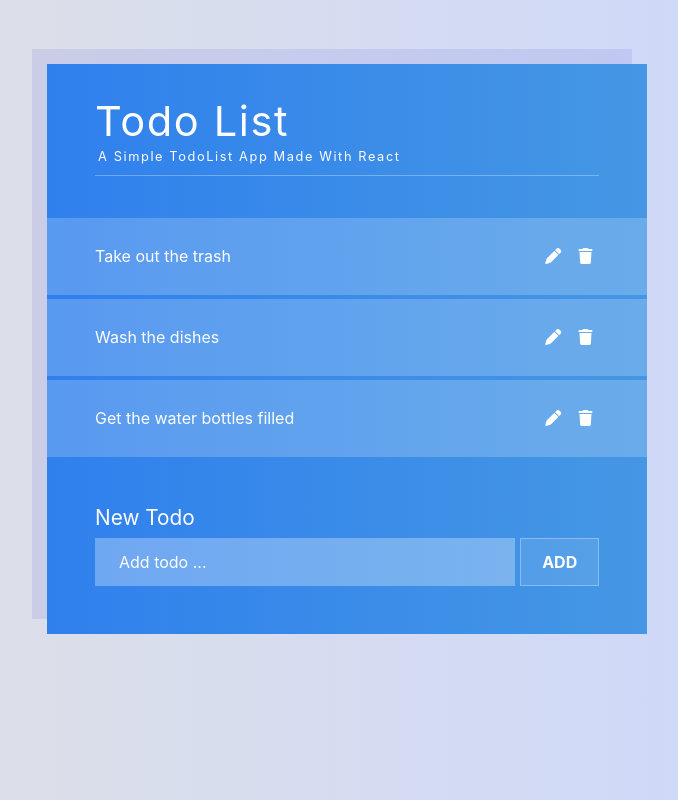
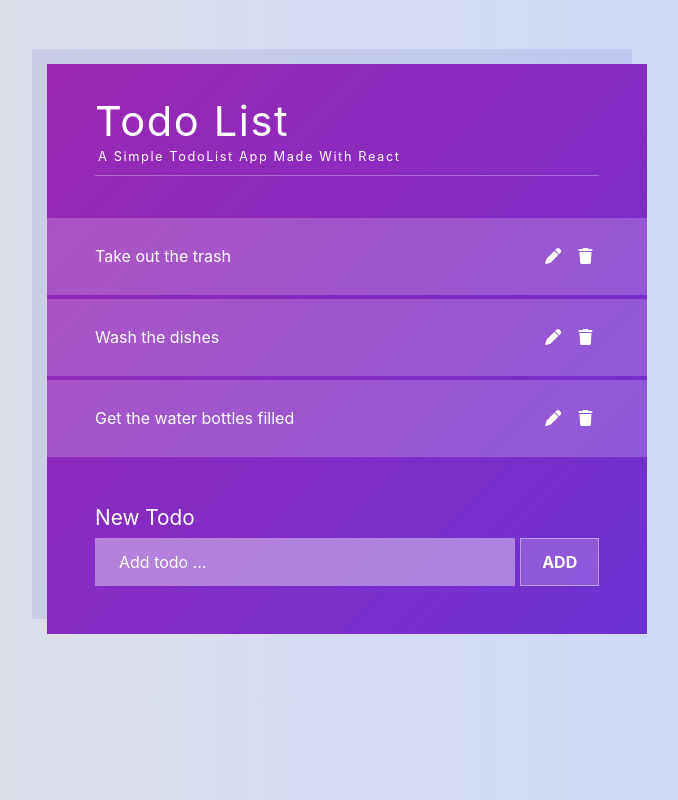
Before and after one commit to zaidakhterr/TodoList-App, a React (Create React App) app: page / in a window 1280 px wide. Shown: the whole page, without its empty margins (293-971 px from the left). Built offline with nearby package versions, Linux system fonts and the light colour scheme.

Commit message:
changing colour theme againnnn!!

```diff
--- a/src/Styles/NewTodoForm.scss
+++ b/src/Styles/NewTodoForm.scss
@@ -19,7 +19,7 @@
   input {
     flex-grow: 1;
     color: #fff;
-    background: rgba(255, 255, 255, 0.3);
+    background: rgba(255, 255, 255, 0.4);
     padding: 0 1.5rem;
     font-size: initial;
     font-weight: normal;
@@ -50,15 +50,15 @@
 
   button {
     padding: 0 1.3rem;
-    background: rgba(255, 255, 255, 0.1);
+    background: rgba(255, 255, 255, 0.2);
     text-transform: uppercase;
     font-weight: bold;
-    border: 1px solid rgba(255, 255, 255, 0.3);
+    border: 1px solid rgba(255, 255, 255, 0.4);
     margin-left: 5px;
     transition: background 0.4s ease-out;
 
     &:hover {
-      background: rgba(0, 0, 0, 0.1);
+      background: rgba(200, 200, 200, 0.1);
     }
   }
 }
--- a/src/Styles/TodoList.scss
+++ b/src/Styles/TodoList.scss
@@ -2,9 +2,9 @@
   margin: 4rem auto;
   padding: 2rem 3rem 3rem;
   max-width: 600px;
-  background: #2f80ed;
-  background: -webkit-linear-gradient(to right, #2f80ed, #4597e4);
-  background: linear-gradient(to right, #2f80ed, #4597e4);
+  background: #9c27b0;
+  background: -webkit-linear-gradient(-45deg, #6d31d4, #9c27b0);
+  background: linear-gradient(-45deg, #6d31d4, #9c27b0);
   color: #fff;
   box-shadow: -15px -15px 0px 0px rgba(50, 50, 200, 0.1);
   overflow: hidden;
```
